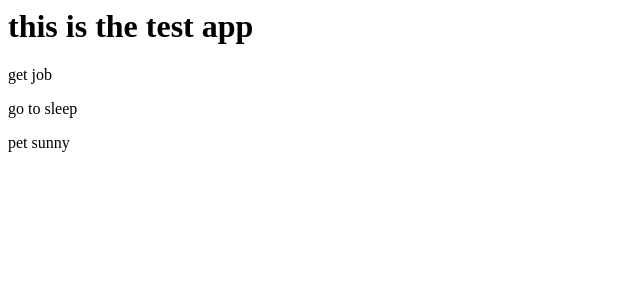
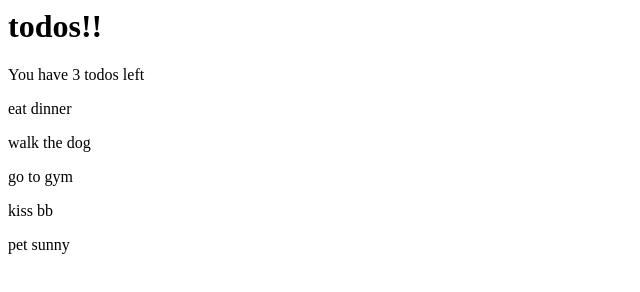
Before and after one commit to chrisxjacobi/js-bootcamp, a plain HTML site: page todo-app/index.html in a window 1280 px wide. Shown: the whole page, without its empty margins (0-640 px from the left). Drawn offline with Linux system fonts and the light colour scheme.

Commit message:
creating elements, appending with forEach

```diff
--- a/todo-app/index.html
+++ b/todo-app/index.html
@@ -2,13 +2,7 @@
 <html>
     <head>
         <body>
-            <h1>this is the test app</h1>
-            <p>eat dinner</p>
-            <p>get job</p>
-            <p>go to sleep</p>
-            <p>pet sunny</p>
-            <p>eat second dinner!!!</p>
-
+            <h1>todos!!</h1>
             <script src="todo-app.js"></script>
         </body>
     </head>
--- a/todo-app/todo-app.js
+++ b/todo-app/todo-app.js
@@ -1,8 +1,67 @@
-const paras = document.querySelectorAll('p')
+const todos = [{
+    text: 'eat dinner',
+    completed: false
+}, {
+    text: 'walk the dog',
+    completed: false
+}, {
+    text: 'go to gym',
+    completed: true
+}, {
+    text: 'kiss bb',
+    completed: false
+}, {
+    text: 'pet sunny',
+    completed: true
+}]
 
-paras.forEach(function (p) {
-    if (p.textContent.includes('eat')) {
-        p.remove()
-    }
+// const paras = document.querySelectorAll('p')
 
+// paras.forEach(function (p) {
+//     if (p.textContent.includes('eat')) {
+//         p.remove()
+//     }
+
+// })
+
+// `you have __ todos left` (p element)
+// print p for each todo (use text of obj as text)
+
+const incompleteTodos = todos.filter(function (todo) {
+    return !todo.completed
 })
+
+console.log(incompleteTodos);
+
+const summary = document.createElement('p');
+summary.textContent = `You have ${incompleteTodos.length} todos left`
+document.querySelector('body').appendChild(summary)
+
+todos.forEach(function (todo) {
+    const p = document.createElement('p')
+    p.textContent = todo.text
+    document.querySelector('body').appendChild(p)
+})
+
+
+
+// const summary = document.createElement('p')
+// summary.textContent = `You have ${incompleteTodos.length} todos left!`
+// document.querySelector('body').appendChild(summary)
+
+// todos.forEach(function (todo) {
+//     const p = document.createElement('p')
+//     p.textContent = todo.text
+//     document.querySelector('body').appendChild(p)
+// })
+
+
+
+
+// const getThingsToDo = function (todos) {
+//     return todos.filter(function (todo) {
+//         return !todo.completed
+//     })
+// }
+// // Will print an array of all todos that still need to be completed
+// console.log(getThingsToDo(todos))
```
Also changed, not shown: notes-app/notes-app.js (+16 -0 lines).
